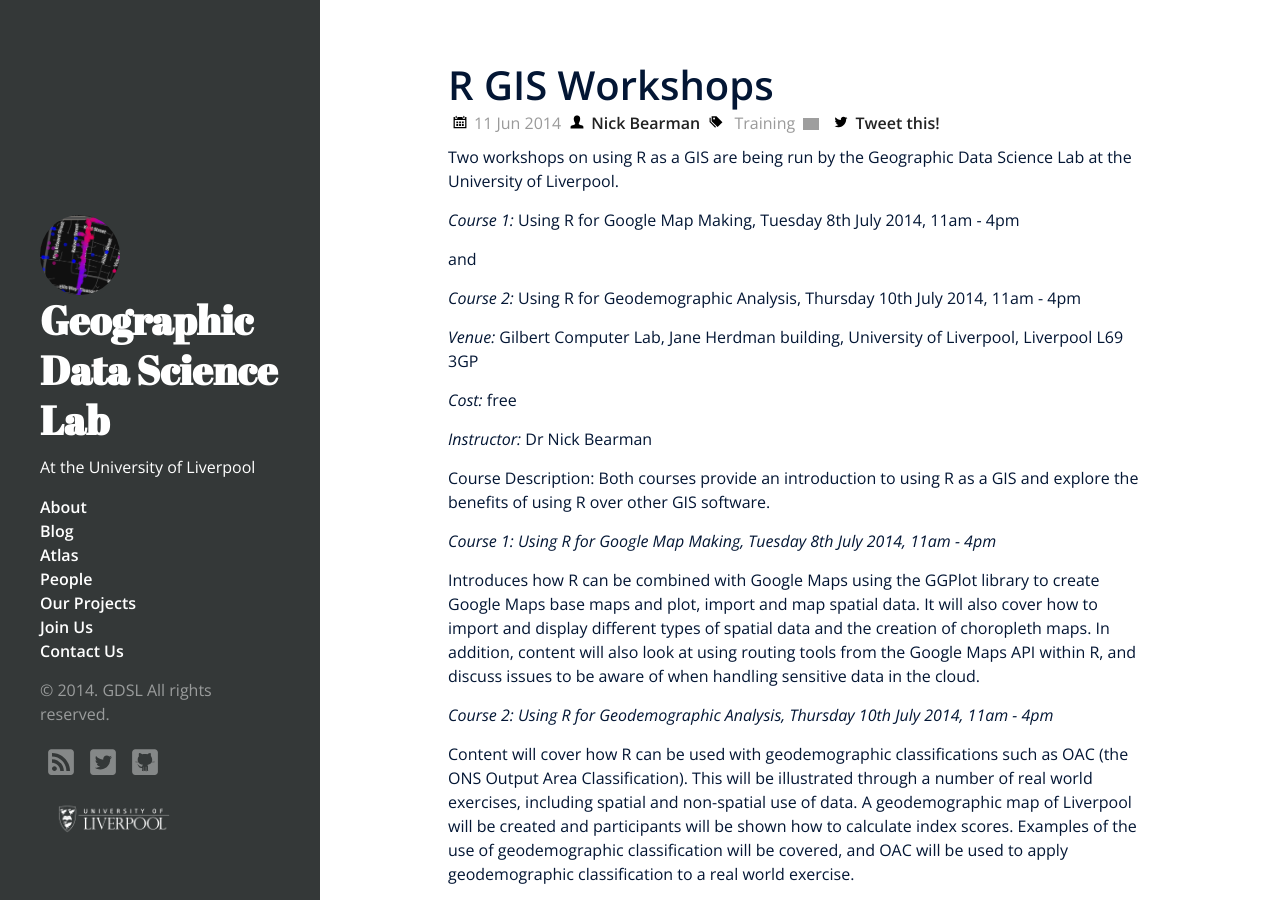
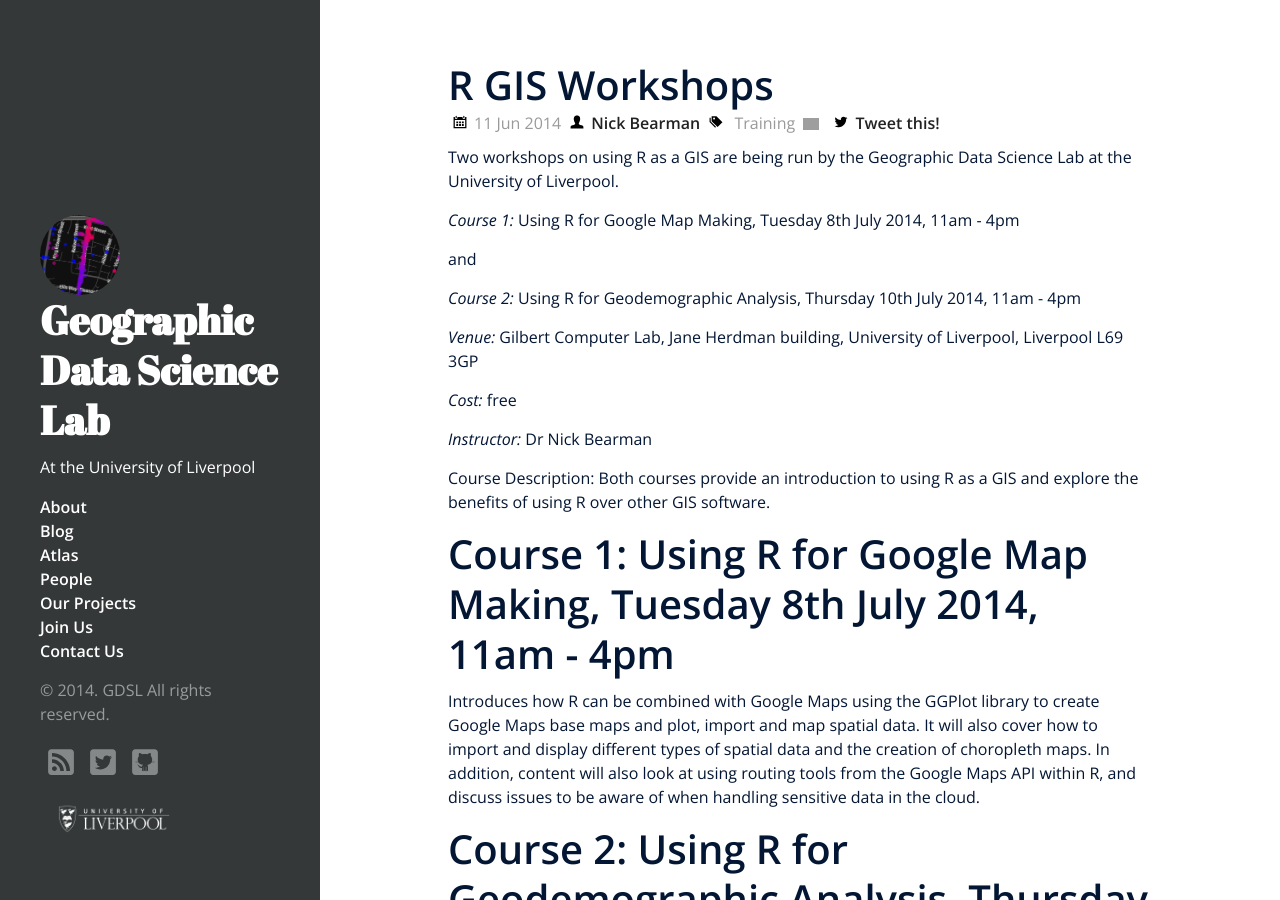
Before and after one commit to alexsingleton/geographicdatascience, a Jekyll site: the page built from _posts/2014-06-11-R-GIS-Workshops.md, in a window 1280 px wide and 900 px high. Built offline with Jekyll 4.4.1, drawn with Linux system fonts in a browser that asks for light colours; nearby versions of some CDN libraries; Markdown is read by kramdown in place of the engine named in the settings; comment, search, counter and statistics services are not loaded; grey boxes are pictures that could not be loaded.

Commit message:
no message

```diff
--- a/_posts/2014-06-11-R-GIS-Workshops.md
+++ b/_posts/2014-06-11-R-GIS-Workshops.md
@@ -24,11 +24,11 @@ and
 
 Course Description: Both courses provide an introduction to using R as a GIS and explore the benefits of using R over other GIS software.
 
-*Course 1: Using R for Google Map Making, Tuesday 8th July 2014, 11am - 4pm*
+# Course 1: Using R for Google Map Making, Tuesday 8th July 2014, 11am - 4pm
 
 Introduces how R can be combined with Google Maps using the GGPlot library to create Google Maps base maps and plot, import and map spatial data.  It will also cover how to import and display different types of spatial data and the creation of choropleth maps. In addition, content will also look at using routing tools from the Google Maps API within R, and discuss issues to be aware of when handling sensitive data in the cloud.
 
-*Course 2: Using R for Geodemographic Analysis, Thursday 10th July 2014, 11am - 4pm*
+# Course 2: Using R for Geodemographic Analysis, Thursday 10th July 2014, 11am - 4pm
 
 Content will cover how R can be used with geodemographic classifications such as OAC (the ONS Output Area Classification). This will be illustrated through a number of real world exercises, including spatial and non-spatial use of data. A geodemographic map of Liverpool will be created and participants will be shown how to calculate index scores. Examples of the use of geodemographic classification will be covered, and OAC will be used to apply geodemographic classification to a real world exercise.
 
```
